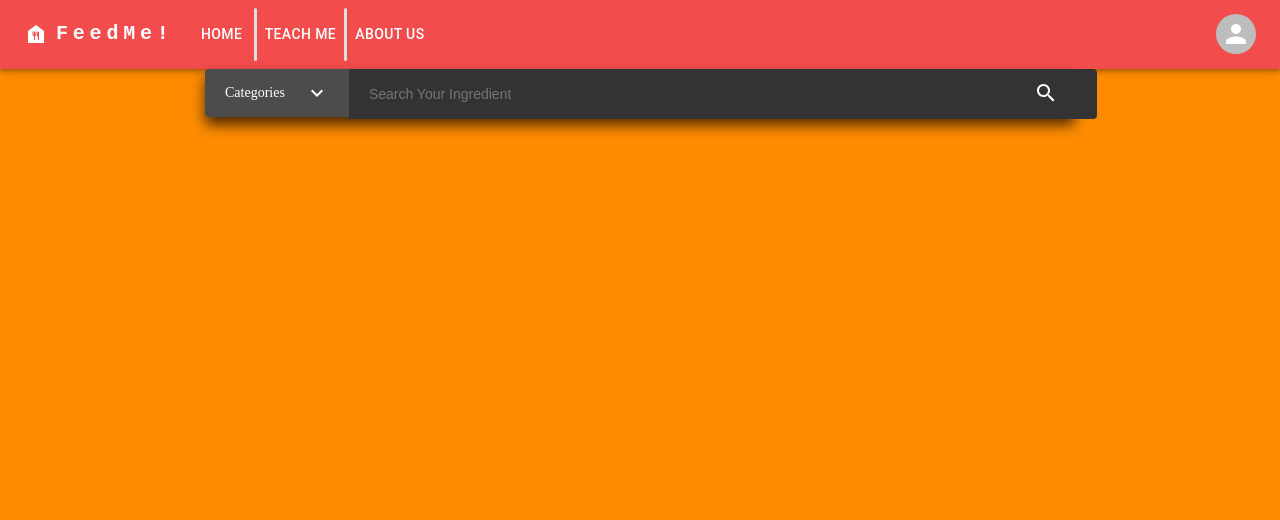
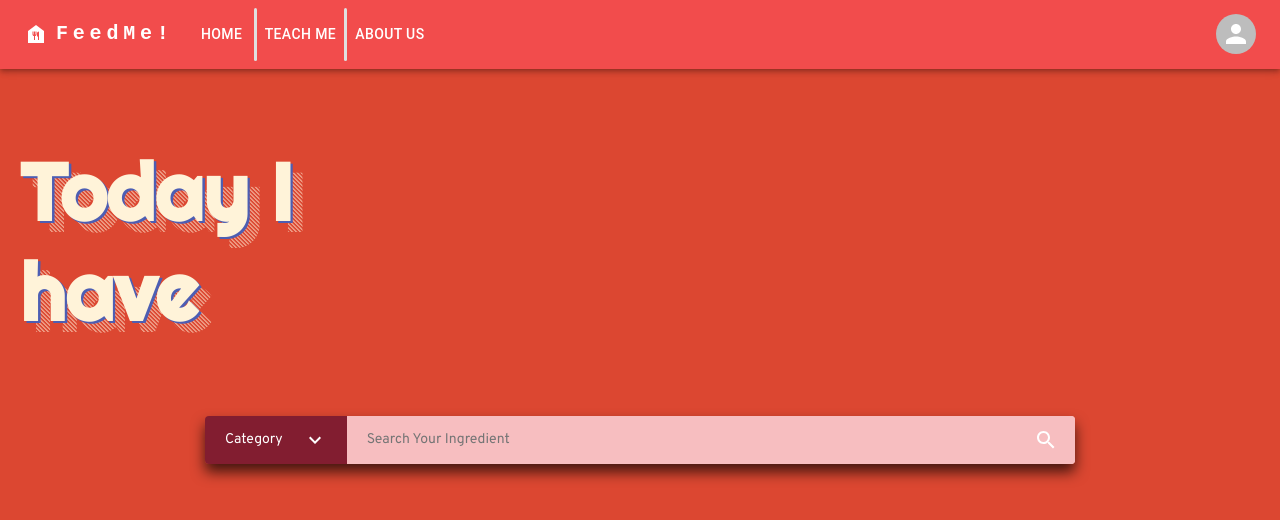
Before and after one commit to Inri5x5/FeedMe, a React (Create React App) app in the folder frontend/: page / in a window 1280 px wide. Shown: the top 520 px of the page. Built offline with nearby package versions, Linux system fonts and the light colour scheme.

Commit message:
Finalzie V1 SearchBar

```diff
--- /dev/null
+++ b/frontend/src/components/CategoryLabel.jsx
@@ -0,0 +1,12 @@
+import React from 'react'
+import styles from './styles/CategoryLabel.module.css'
+
+const CategoryLabel = (props) => {
+  return (
+    <div className={styles.tag} onClick={() => {props.setMenuName(props.text); props.setDropdownState("Ingredient")}}>
+        <span className={styles.tag_title}> {props.text} </span>
+    </div>
+  )
+}
+
+export default CategoryLabel
--- /dev/null
+++ b/frontend/src/components/IngredientLabel.jsx
@@ -0,0 +1,12 @@
+import React from 'react'
+import styles from './styles/IngredientLabel.module.css'
+
+const IngredientLabel = (props) => {
+  return (
+    <div className={props.isSelected ? styles.tag_selected : styles.tag } onClick={() => props.clickFunction(props.object)}>
+        <span className={styles.tag_title}> {props.object.name} </span>
+    </div>
+  )
+}
+
+export default IngredientLabel
--- a/frontend/src/components/SearchBar.jsx
+++ b/frontend/src/components/SearchBar.jsx
@@ -1,51 +1,177 @@
 import React from 'react'
-import { useEffect, useState, useRef } from 'react';
+import { useEffect, useState } from 'react';
 import KeyboardArrowDownIcon from '@mui/icons-material/KeyboardArrowDown';
 import styles from './styles/SearchBar.module.css'
+import textStyles from './styles/SearchBarTitle.module.css'
 import SearchIcon from '@mui/icons-material/Search';
+import CategoryLabel from './CategoryLabel';
+import IngredientLabel from './IngredientLabel';
+import SelectedIngredientLabel from './SelectedIngredientLabel';
+import ArrowBackIcon from '@mui/icons-material/ArrowBack';
 
 const SearchBar = () => {
+
+	//Dropdown Features
+	//There will be 2 state in regards to open dropdown
+	//1. Showing Categories
+	//2. Showing Ingredient
+	//3. Showing Searches
+	const [dropdownState, setDropdownState] = useState('Category');
 	const [showDropdown, setDropdown] = useState(false);
-  const myDropdown = useRef(null);
+	const resetDropdown = () => {
+		setDropdown(false);
+		setCategoryMenuName('Category');
+		setDropdownState('Category')
+	}
 	const clickDropdown = () => {
-    if (!showDropdown === false) {
-      myDropdown.current.blur();
+		if (showDropdown === true) {
+			// if (categoryMenuName !== "Category") {
+			// 	setDropdown(false);
+			// } else {
+			// 	resetDropdown();
+			// }
+			setDropdown(false)
 		}
-    setDropdown(!showDropdown);
+		showDropdown ? setDropdown(false) : setDropdown(true);
+	}
+	const handleBlur = (event) => {
+		if (!event.currentTarget.contains(event.relatedTarget)) {
+			// if (categoryMenuName !== "Category") {
+			// 	setDropdown(false);
+			// } else {
+			// 	resetDropdown();
+			// }
+			setDropdown(false)
+		}
+	}
+	const backToCategory = () => {
+		setCategoryMenuName("Category");
+		setDropdownState("Category")
+	}
+	const renderBackIcon = () => {
+		return (
+			<div className={styles.back_button} onClick={() => backToCategory()}>
+				<ArrowBackIcon></ArrowBackIcon>
+			</div>
+		)
+	}
+
+	//Category Feature
+	const [categoryMenuName, setCategoryMenuName] = useState('Category');
+	const renderCategory = (list_categories) => {
+		let content = list_categories.map((name, index) => {
+			return (<CategoryLabel text={name} setMenuName={setCategoryMenuName} setDropdownState={setDropdownState}></CategoryLabel>)
+		})
+		return content;
+	}
+
+	//Ingredient Feature
+	const [selectedIngredients, setSelectedIngredients] = useState([]);
+	const renderIngredient = (list_ingredients) => {
+		let content = list_ingredients.map((object, index) => {
+			const isSelected = checkIfSelected(object);
+			return (<IngredientLabel object={object} isSelected={isSelected} clickFunction={isSelected ? removeIngredientOnClick : addIngredientOnClick}></IngredientLabel>)
+		})
+		return content;
+	}
+	const addIngredientOnClick = (object) => {
+		setSelectedIngredients([...selectedIngredients, object]);
+	}
+	const removeIngredientOnClick = (object) => {
+		setSelectedIngredients(selectedIngredients.filter(selIngr => {
+			return selIngr.id !== object.id;
+		}))
+	}
+	const renderSelectedIngredient = (list_selected_ingredients) => {
+		let content = list_selected_ingredients.map((object, index) => {
+			return (<SelectedIngredientLabel object={object} removeIngredient={removeIngredientOnClick}></SelectedIngredientLabel>)
+		})
+		return content;
+	}
+	const checkIfSelected = (object) => {
+		for(let i = 0; i < selectedIngredients.length; i++) {
+			if (object.id === selectedIngredients[i].id) return true;
+		}
+		return false;
+	}
+
+	//Searching Feature
+	const [input, setInput] = useState('');
+	const [found, setFound] = useState([]);
+	// const handleEnterKey = (event) => {
+	// 	if (event.key === 'Enter') {
+	// 		searchIngredient(input, ingredients);
+	// 		setDropdownState('Searches');
+	// 		setDropdown(true);
+	// 	}
+	// }
+	const onInput = (e) => {
+		setInput(e.target.value);
+		searchIngredient(e.target.value, ingredients);
+		if (e.target.value === "") {
+			if (categoryMenuName !== "Category") {
+				setDropdownState('Ingredient')
+			} else {
+				setDropdownState('Category');
+			}
+		} else {
+			setDropdown(true);
+			setDropdownState('Searches')
+		}
+	}
+	const searchIngredient = (name, list_ingredients) => {
+		let found = [];
+		for (let i = 0; i < list_ingredients.length; i++) {
+			if (list_ingredients[i].name.includes(name)) found.push(list_ingredients[i])
+		}
+		setFound(found);
+	}
+	const renderSearchTitle = () => {
+		return (
+			<div style={{ width : "100%", marginBottom: "20px" }}>
+				Searching for {input} in {(categoryMenuName === 'Category') ? "All Categories" : categoryMenuName}
+			</div>
+		)
+	}
+
+	//Dummy Data
+	const categories = ['Vegetables', 'Fruits', 'Herbs & Spices', 'Pasta & Rice', 'Meat & Poultry', 'Seafood', 'Fats & Oils', 'Eggs & Dairy', 'Others']
+	let ingredients = [{"id": -1, "name":'short name'}, {"id": -2, "name": "a reallyyyy longgg nameeeeeee of ingrreedient"}];
+	for (let i = 0; i < 50; i ++) {
+		ingredients.push({"id": i, "name": "Lorem Ipsum Ingre" + i});
 	}
 
 	return (
-    <div className={styles.search_bar}>
-        <div className={styles.search_category} tabIndex='0' ref={myDropdown} onClick={() => {clickDropdown()}} onBlur={() => setDropdown(false)}>
-            <div className={styles.search_category_link}>
-                <span>Categories</span>
-                <KeyboardArrowDownIcon className={styles.search_category_icon}/>
+		<>
+			<div className={textStyles.container}>
+				<h1 className={textStyles} data-shadow="Today I have">Today I have</h1>
+				<div className={styles.selected_ingredient_container}>
+					{renderSelectedIngredient(selectedIngredients)}
 				</div>
-            <div className={styles.category_menu} >
-                <a href="#" className={styles.category_menu_item}>Lorem</a>
-                <a href="#" className={styles.category_menu_item}>Lorem</a>
-                <a href="#" className={styles.category_menu_item}>Lorem</a>
-                <a href="#" className={styles.category_menu_item}>Lorem</a>
-                <a href="#" className={styles.category_menu_item}>Lorem</a>
+			</div>
+			<div className={styles.search_bar} onBlur={(e) => handleBlur(e)}>
+				<div className={styles.search_category} >
+					<div className={styles.search_category_link} tabIndex='0' onClick={() => clickDropdown()}>
+						<span>{categoryMenuName}</span>
+						<KeyboardArrowDownIcon className={showDropdown ? styles.search_category_icon_focus : styles.search_category_icon}/>
+					</div>
+					<div className={showDropdown ? styles.category_menu_focus : styles.category_menu} tabIndex='0'>
+						{ (dropdownState === 'Category') && renderCategory(categories) }
+						{ (dropdownState === 'Searches') && renderSearchTitle() }
+						{ (categoryMenuName !== 'Category') && renderBackIcon() }
+						{ (categoryMenuName === 'Category') && (dropdownState === "Searches") && renderBackIcon() }
+						{ (dropdownState === 'Ingredient') && renderIngredient(ingredients) }
+						{ (dropdownState === 'Searches') && renderIngredient(found) }
 					</div>
 				</div>
 				<div className={styles.input_search}>
-            <input type="text" placeholder="Search Your Ingredient" />
-            <div className={styles.search_menu}>
-                <div className={styles.search_related}>
-                    <a href="#">
-                        <span>Lorem</span>
-                    </a>
-                    <a href="#">
-                        <span>Lorem</span>
-                    </a>
-                </div>
-            </div>
+					<input type="text" placeholder={"Search Your Ingredient " + ((categoryMenuName === 'Category') ? "" : "in " + categoryMenuName) } value={input} onInput={(e) => onInput(e)}/>
 				</div>
 				<a href="#" className={styles.search_btn}>
 					<SearchIcon className={styles.search_btn_icon}></SearchIcon>
 				</a>
 			</div>
+		</>
 
 
 	)
--- /dev/null
+++ b/frontend/src/components/SelectedIngredientLabel.jsx
@@ -0,0 +1,13 @@
+import React from 'react'
+import styles from './styles/SelectedIngredientLabel.module.css'
+
+const SelectedIngredientLabel = (props) => {
+  return (
+    <div className={styles.tag}>
+        <span className={styles.tag_title}> {props.object.name} </span>
+        <span className={styles.tag_close_icon} onClick={() => props.removeIngredient(props.object)}> x </span>
+    </div>
+  )
+}
+
+export default SelectedIngredientLabel
--- /dev/null
+++ b/frontend/src/components/styles/CategoryLabel.module.css
@@ -0,0 +1,31 @@
+@import url("https://fonts.googleapis.com/css?family=Overpass");
+
+* {
+	box-sizing: border-box;
+	font-family: "Overpass", sans-serif;
+}
+.tag {
+	width: auto;
+	height: auto;
+	display: flex;
+    flex: 1 0 20%;
+	align-items: center;
+	justify-content: center;
+	color: black;
+	padding: 10px 10px;
+	font-size: 20px;
+	list-style: none;
+	border-radius: 6px;
+	margin: 0 8px 8px 0;
+	background: #FB6090;
+    cursor: pointer;
+}
+
+.tag:hover {
+    background: #821D30 ;
+    color: #FFF3D9;
+}
+
+.tag_title {
+    margin-top: 3px;
+}
--- /dev/null
+++ b/frontend/src/components/styles/IngredientLabel.module.css
@@ -0,0 +1,46 @@
+@import url("https://fonts.googleapis.com/css?family=Overpass");
+
+* {
+	box-sizing: border-box;
+	font-family: "Overpass", sans-serif;
+}
+.tag {
+	width: auto;
+	height: auto;
+	display: flex;
+	align-items: center;
+	justify-content: center;
+	color: #FF5412;
+	padding: 10px 10px;
+	font-size: 15px;
+	list-style: none;
+	border-radius: 6px;
+	margin: 0 8px 8px 0;
+	background: #FFB85D;
+    cursor: pointer;
+}
+
+.tag:hover {
+    background: #FF5412 ;
+    color: #FFB85D;
+}
+
+.tag_selected {
+	width: auto;
+	height: auto;
+	display: flex;
+	align-items: center;
+	justify-content: center;
+	padding: 10px 10px;
+	font-size: 15px;
+	list-style: none;
+	border-radius: 6px;
+	margin: 0 8px 8px 0;
+    cursor: pointer;
+	background: #FF5412 ;
+    color: #FFB85D;
+}
+
+.tag_title {
+    margin-top: 3px;
+}
--- a/frontend/src/components/styles/SearchBar.module.css
+++ b/frontend/src/components/styles/SearchBar.module.css
@@ -1,10 +1,11 @@
-
 .search_bar {
     display: flex;
     position: relative;
+    --main-width: 870px;
     width: 870px;
     height: 48px;
     margin: 0 auto;
+    margin-top: 20px;
     border-radius: 4px;
     box-shadow: 0 8px 14px rgba(0, 0, 0, 0.7);
 }
@@ -12,7 +13,7 @@
 .search_category {
     position: relative;
     padding: 0 20px;
-    background-color: #4c4c4c;
+    background-color: #821D30;
     border-radius: 4px 0 0 4px;
 }
 
@@ -31,32 +32,32 @@
     display: inline-block;
     margin-left: 20px;
     font-size: 30px;
-    transition: all 0.2s;
+    transition: all 0.5s;
 }
 
 .category_menu {
     border: 0; margin: 0;
-    width: 240px;
+    width: var(--main-width);
+    max-height: 300px;
+    height: auto;
     padding: 20px;
-    background-color: #262626;
+    background-color:#FFC5D0;
     border-radius: 4px;
     font-size: 14px;
     box-shadow: 0 8px 14px rgba(0, 0, 0, 0.7);
     display: flex;
-    flex-direction: column;
+    flex-direction: row;
     position: absolute;
-    top: 0;
-    left: 0;
+    top: 0; left: 0;
     opacity: 0;
     pointer-events: none;
     transition: all 0.38s;
     z-index: 11;
-}
-
-.category_menu_subject {
-    margin: 4px 0;
-    color: #ffffff;
-    text-transform: capitalize;
+    overflow-y: auto;
+    align-items: flex-start;
+    justify-content: space-evenly;
+    align-content: space-between;
+	flex-wrap: wrap;
 }
 
 .category_menu_item {
@@ -73,13 +74,38 @@
     color: #fbbc05;
 }
 
-.search_category:focus .category_menu {
+
+.category_menu_focus {
+    border: 0; margin: 0;
+    width: var(--main-width);
+    max-height: 300px;
+    height: auto;
+    padding: 20px;
+    background-color:#FFC5D0;
+    border-radius: 4px;
+    font-size: 14px;
+    box-shadow: 0 8px 14px rgba(0, 0, 0, 0.7);
+    display: flex;
+    flex-direction: row;
+    position: absolute;
+    top: 0; left: 0;
+    transition: all 0.38s;
+    z-index: 11;
+    overflow-y: auto;
+    align-items: flex-start;
+    justify-content: space-evenly;
+    align-content: space-between;
+	flex-wrap: wrap;
     top: calc(100%);
     opacity: 1;
     pointer-events: all;
 }
 
-.search_category:focus .search_category_icon {
+.search_category_icon_focus {
+    display: inline-block;
+    margin-left: 20px;
+    font-size: 30px;
+    transition: all 0.5s;
     transform: rotate(180deg);
 }
 
@@ -92,19 +118,23 @@
     display: block;
     width: 100%;
     height: 48px;
-    color: #ffffff;
-    background-color: #333333;
+    color: #B8390E;
+    background-color: #F7BEC0;
     font-size: 14px;
     border-radius: 0 4px 4px 0;
     border: 0;
     padding-left: 20px;
 }
 
+input:focus{
+    outline: none;
+}
+
 .search_btn {
     width: 58px;
     height: 100%;
     color: #ffffff;
-    background-color: #333333;
+    background-color: #F7BEC0;
     font-size: 16px;
     border-radius: 0 4px 4px 0;
     text-decoration: none;
@@ -126,7 +156,7 @@
     padding: 20px 10px;
     border-radius: 0 4px 4px 0;
     color: #999999;
-    background-color: #262626;
+    background-color: #F7BEC0;
     border-radius: 4px;
     font-size: 14px;
     box-shadow: 0 0 10px rgba(0, 0, 0, 0.3);
@@ -136,21 +166,32 @@
     z-index: 10;
 }
 
-.search_related a {
-    display: flex;
-    align-items: center;
-    justify-content: space-between;
-    color: #999999;
-    font-size: 20px;
-    text-decoration: none;
-    line-height: 32px;
-    transition: all 0.13s;
-}
-
-.search_related a:hover {
-    color: #ffffff;
-}
-
 .input_search input:focus + .search_menu {
     display: block;
 }
+
+.selected_ingredient_container {
+    max-width: 70vw;
+    display: flex;
+    flex-direction: row;
+    justify-content: space-evenly;
+    align-items: center;
+    flex-wrap: wrap;
+    align-content:center;
+    margin-left: 20px;
+}
+.back_button {
+    width: auto;
+	height: auto;
+	display: flex;
+	align-items: center;
+	justify-content: center;
+	background: #FF5412;
+	padding: 10px 10px;
+	font-size: 15px;
+	list-style: none;
+	border-radius: 6px;
+	margin: 0 8px 8px 0;
+    color: #FFB85D;
+    cursor: pointer;
+}
--- /dev/null
+++ b/frontend/src/components/styles/SearchBarTitle.module.css
@@ -0,0 +1,57 @@
+@import url(https://fonts.googleapis.com/css?family=Righteous);
+
+
+.container {
+  position: relative;
+  display: flex;
+  flex-direction: row;
+  margin-top: 20px;
+}
+
+.container:before {
+  position: relative;
+  content: '';
+  display: inline-block;
+  vertical-align: middle;
+  font-size: 0;
+
+}
+
+h1 {
+  display: inline-block;
+  margin-left: 20px;
+  z-index: 1;
+  color: #FFF3D9;
+  font-family: 'Righteous', serif;
+  font-size: 5em;
+  text-shadow: .03em .03em 0 hsla(230,40%,50%,1);
+  max-width: 30vw;
+}
+
+h1:after {
+  content: attr(data-shadow);
+  position: absolute;
+  top: 0.8em;
+  left: 0.4em;
+  z-index: -1;
+  text-shadow: none;
+  max-width: 30vw;
+  background-image:
+    linear-gradient(
+      45deg,
+      transparent 45%,
+      #FFF3D9 45%,
+      #FFF3D9 55%,
+      transparent 0
+      );
+  background-size: .05em .05em;
+  -webkit-background-clip: text;
+  -webkit-text-fill-color: transparent;
+
+  animation: shad-anim 15s linear infinite;
+}
+
+@keyframes shad-anim {
+  0% {background-position: 0 0}
+  0% {background-position: 100% -100%}
+}
--- /dev/null
+++ b/frontend/src/components/styles/SelectedIngredientLabel.module.css
@@ -0,0 +1,38 @@
+@import url("https://fonts.googleapis.com/css?family=Overpass");
+
+* {
+	box-sizing: border-box;
+	font-family: "Overpass", sans-serif;
+}
+.tag {
+	width: auto;
+	height: auto;
+	display: flex;
+	align-items: center;
+	justify-content: center;
+	color: #010100;
+	padding: 10px 10px;
+	font-size: 15px;
+	list-style: none;
+	border-radius: 6px;
+	margin: 0 8px 8px 0;
+	background: #FDB750;
+}
+
+.tag_title {
+    margin-top: 3px;
+}
+
+.tag_close_icon {
+    display: block;
+    width: 16px;
+    height: 16px;
+    line-height: 16px;
+    text-align: center;
+    font-size: 14px;
+    margin-left: 8px;
+    color: white;
+    border-radius: 50%;
+    background: #FC2E20;
+    cursor: pointer;
+}
--- a/frontend/src/index.css
+++ b/frontend/src/index.css
@@ -5,7 +5,7 @@ html,body {
 }
 
 body {
-  background-color: darkorange;
+  background-color: #DC4731;
 }
 
 .root {
--- a/frontend/src/pages/HomeScreen.jsx
+++ b/frontend/src/pages/HomeScreen.jsx
@@ -2,13 +2,15 @@ import React from 'react';
 
 import SearchBar from '../components/SearchBar';
 import NavigationBarHome from '../components/NavigationBarHome';
+import SelectedIngredientLabel from '../components/SelectedIngredientLabel';
 
 const HomeScreen = () => {
 
     return (
       <div style={{display: 'flex', flexDirection: 'column'}} >
         <NavigationBarHome style={{ alignSelf: 'start' }} ></NavigationBarHome>
-        <SearchBar></SearchBar>
+        <SearchBar style={{ margin: '100px' }}></SearchBar>
+        {/* <SelectedIngredientLabel></SelectedIngredientLabel> */}
       </div>
     )
   }
```
Lines whose indentation alone changed are shown as unchanged.
